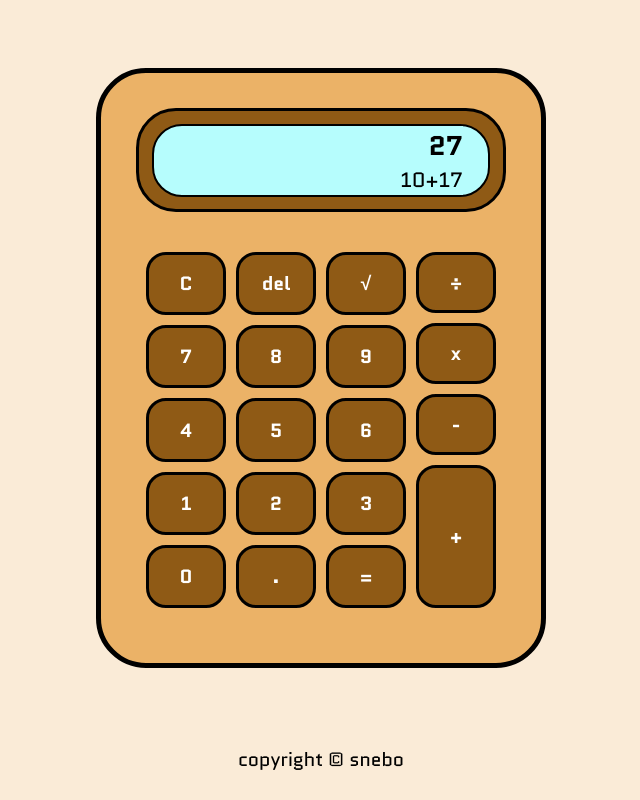
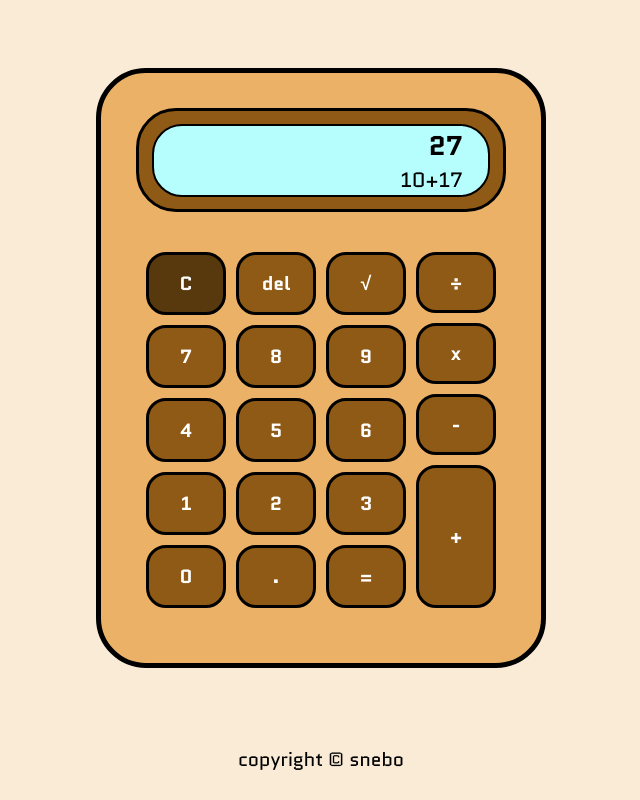
Before and after one commit to snebo/Calculator_js, a plain HTML site: page index.html in a window 1280 px wide. In both pictures the pointer is over the button 505 px from the left and 283 px from the top of the page. Shown: the whole page, without its empty margins (319-959 px from the left). Drawn offline with Linux system fonts and the light colour scheme.

Commit message:
Aded hover effect

```diff
--- a/styles/style.css
+++ b/styles/style.css
@@ -88,9 +88,14 @@ button{
     border: 3px solid black;
     font-weight: bold;
     color: white;
+
+    transition: 300ms;
 }
 .plus{
     flex-grow: 2.5;
+}
+.btn:hover{
+    background-color: rgb(88, 56, 13);
 }
 
 footer{
```
